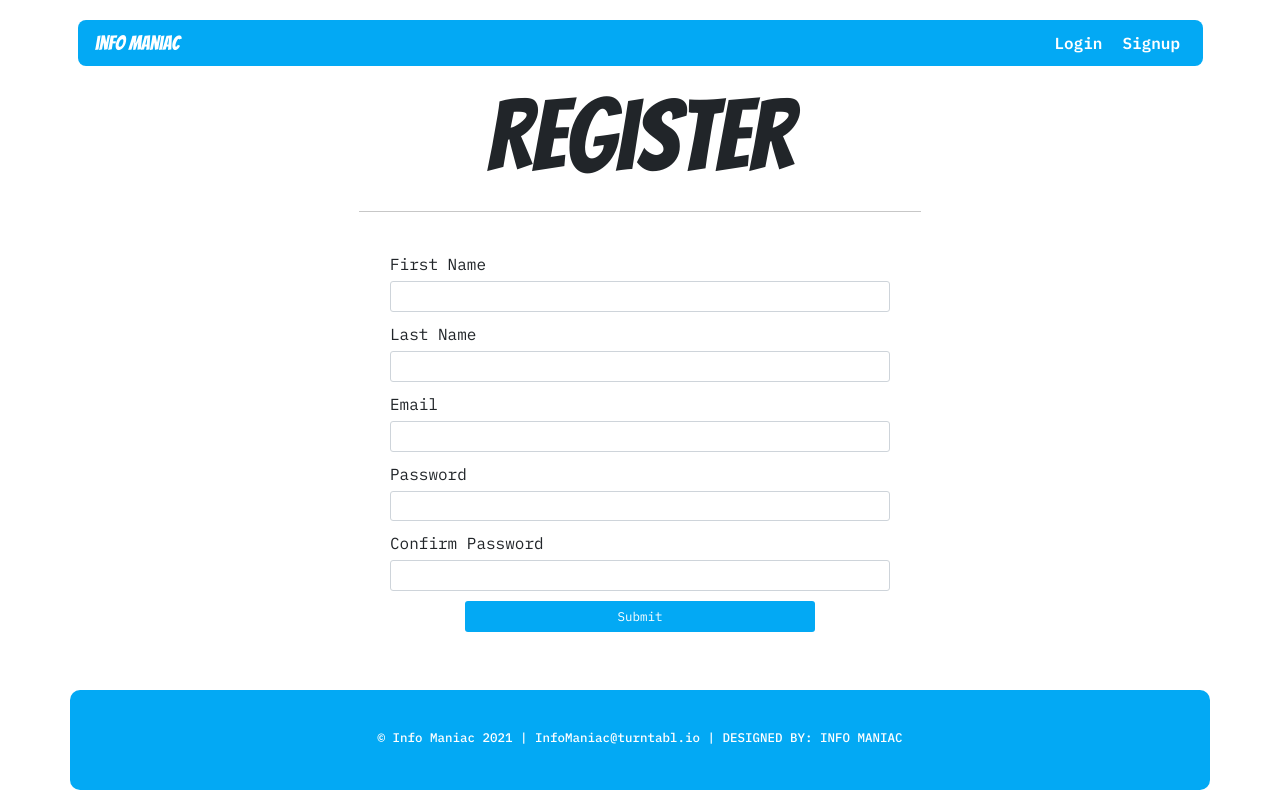
After one commit to gerald-tetteh/info-maniac, a Flask app: page /register in a window 1280 px wide. The commit adds this page. Run offline with Flask 2, Linux system fonts and the light colour scheme; some libraries are stand-ins or nearby versions.

Commit message:
completed register form & add flask wtf validation

```diff
--- a/info_maniac/__init__.py
+++ b/info_maniac/__init__.py
@@ -5,6 +5,7 @@ from apscheduler.schedulers.background import  BackgroundScheduler
 
 app = Flask(__name__)
 app.config["SQLALCHEMY_DATABASE_URI"] = "sqlite:///site.db"
+app.config["SECRET_KEY"] = "621ce3fc-6aa9-4978-a4ec-6709008323e2"
 
 db = SQLAlchemy(app)
 
--- a/info_maniac/forms.py
+++ b/info_maniac/forms.py
@@ -1,10 +1,12 @@
 from flask_wtf import FlaskForm
 from wtforms.fields import StringField, PasswordField
+from wtforms.fields.simple import SubmitField
 from wtforms.validators import DataRequired, Length, Email, EqualTo
 
 class RegisterForm(FlaskForm):
-    first_name = StringField('first_name', validators=[DataRequired(), Length(min=5,max=11)])
-    last_name = StringField('last_name', validators=[DataRequired()])
-    email = StringField('email', validators=[DataRequired(), Email()])
-    password = PasswordField('password', validators=[DataRequired()])
-    confirm_password = PasswordField('confirm_password', validators=[DataRequired(), EqualTo('password')])
+    first_name = StringField('First Name', validators=[DataRequired(), Length(min=5,max=11)])
+    last_name = StringField('Last Name', validators=[DataRequired()])
+    email = StringField('Email', validators=[DataRequired(), Email()])
+    password = PasswordField('Password', validators=[DataRequired()])
+    confirm_password = PasswordField('Confirm Password', validators=[DataRequired(), EqualTo('password')])
+    submit = SubmitField('Submit')
--- a/info_maniac/routes.py
+++ b/info_maniac/routes.py
@@ -2,6 +2,7 @@ from info_maniac import app
 from flask import render_template, redirect, url_for, request
 from info_maniac.models import JobItem
 from info_maniac.scraper import search_jobberman_scraper
+from info_maniac.forms import RegisterForm
 
 @app.route("/")
 def home():
@@ -18,6 +19,13 @@ def times_jobs():
   job_items = JobItem.query.filter_by(source_name="TimesJobs").all()
   return render_template("home.html", header_text="info maniac", show_search=True, job_items=job_items,path="/times_jobs", value="")
 
+@app.route("/register", methods=["GET","POST"])
+def register():
+  form = RegisterForm()
+  if form.validate_on_submit():
+    return redirect(url_for("home"))
+  return render_template("register.html", header_text="Register", show_search=False, path="/register", form=form)
+
 @app.route("/search", methods=["POST"])
 def search():
   input_query=""
--- a/info_maniac/static/css/main.css
+++ b/info_maniac/static/css/main.css
@@ -1,10 +1,14 @@
 html {
     font-size: 62.5%;
+    height: 100%;
 }
 body {
     font-family: 'IBM Plex Mono', monospace;
     font-size: 1.6rem;
     padding: 1rem;
+    min-height: 100%;
+    display: flex;
+    flex-direction: column;
 }
 
 .navbar-brand {
@@ -94,10 +98,33 @@ body {
     display: flex;
     justify-content: center;
     border-radius: 10px;
+    margin-top: auto;
 }
 
 .main .card{
     padding: 0;
+}
+.main {
+    margin-bottom: 3rem;
+}
+
+.register-form-group {
+    max-width: 50rem;
+    width: 100%;
+    margin: 3rem auto;
+}
+.register-form-group input:not(:last-of-type) {
+    margin-bottom: 1rem;
+}
+.register-form-group input[type="submit"] {
+    width: 70%;
+    background-color: #03a9f4;
+    color: #fff;
+}
+.submit-button {
+    display: flex;
+    justify-content: center;
+    margin-top: 1rem;
 }
 @media only screen and (max-width: 600px) {
     .banner-heading {
--- a/info_maniac/templates/layout.html
+++ b/info_maniac/templates/layout.html
@@ -31,7 +31,7 @@
                 <a class="nav-link" href="#">Login</a>
               </li>
               <li class="nav-item me-3">
-                <a class="nav-link" href="#">Signup</a>
+                <a class="nav-link" href="{{ url_for('register') }}">Signup</a>
               </li>
             </ul>
           </div>
@@ -57,7 +57,8 @@
    <main>
      {% block content %}{% endblock %}
    </main>
-   <footer class="footer">
+
+   <footer class="footer container">
      <h5>
         &#169 Info Maniac 2021   |   InfoManiac@turntabl.io |   DESIGNED BY: INFO MANIAC
      </h5>
--- /dev/null
+++ b/info_maniac/templates/register.html
@@ -0,0 +1,75 @@
+{% extends "layout.html" %}
+{% block content %}
+
+<div class="container">
+    <form class="register-form" method="POST">
+        {{ form.hidden_tag() }}
+        <fieldset class="register-form-group">
+            {{ form.first_name.label(class="form-label register-form-first-label") }}
+            {% if form.first_name.errors %}
+                {{ form.first_name(class="form-control is-invalid form-control-lg register-form-first") }}
+                <div class="invalid-feedback">
+                    {% for error in form.first_name.errors %}
+                    <span>{{ error }}</span>
+                    {% endfor %}
+                </div>
+            {% else %}
+                {{ form.first_name(class="form-control form-control-lg register-form-first") }}
+            {% endif %}
+
+            {{ form.last_name.label(class="form-label register-form-last-label") }}
+            {% if form.last_name.errors %}
+                {{ form.last_name(class="form-control is-invalid form-control-lg register-form-last") }}
+                <div class="invalid-feedback">
+                    {% for error in form.last_name.errors %}
+                    <span>{{ error }}</span>
+                    {% endfor %}
+                </div>
+            {% else %}
+                {{ form.last_name(class="form-control form-control-lg register-form-last") }}
+            {% endif %}
+
+            {{ form.email.label(class="form-label register-form-email-label") }}
+            {% if form.email.errors %}
+                {{ form.email(class="form-control is-invalid form-control-lg register-form-email") }}
+                <div class="invalid-feedback">
+                    {% for error in form.email.errors %}
+                    <span>{{ error }}</span>
+                    {% endfor %}
+                </div>
+            {% else %}
+                {{ form.email(class="form-control form-control-lg register-form-email") }}
+            {% endif %}
+
+            {{ form.password.label(class="form-label register-form-password-label") }}
+            {% if form.password.errors %}
+                {{ form.password(class="form-control is-invalid form-control-lg register-form-password") }}
+                <div class="invalid-feedback">
+                    {% for error in form.password.errors %}
+                    <span>{{ error }}</span>
+                    {% endfor %}
+                </div>
+            {% else %}
+                {{ form.password(class="form-control form-control-lg register-form-password") }}
+            {% endif %}
+
+            {{ form.confirm_password.label(class="form-label register-form-confirm-label") }}
+            {% if form.confirm_password.errors %}
+                {{ form.confirm_password(class="form-control is-invalid form-control-lg register-form-confirm") }}
+                <div class="invalid-feedback">
+                    {% for error in form.confirm_password.errors %}
+                    <span>{{ error }}</span>
+                    {% endfor %}
+                </div>
+            {% else %}
+                {{ form.confirm_password(class="form-control form-control-lg register-form-confirm") }}
+            {% endif %}
+
+            <div class="submit-button">
+                {{ form.submit(class="btn btn-lg") }}
+            </div>
+        </fieldset>
+    </form>
+</div>
+
+{% endblock content %}
```
Also changed, not shown: info_maniac/templates/login.html (deleted).
